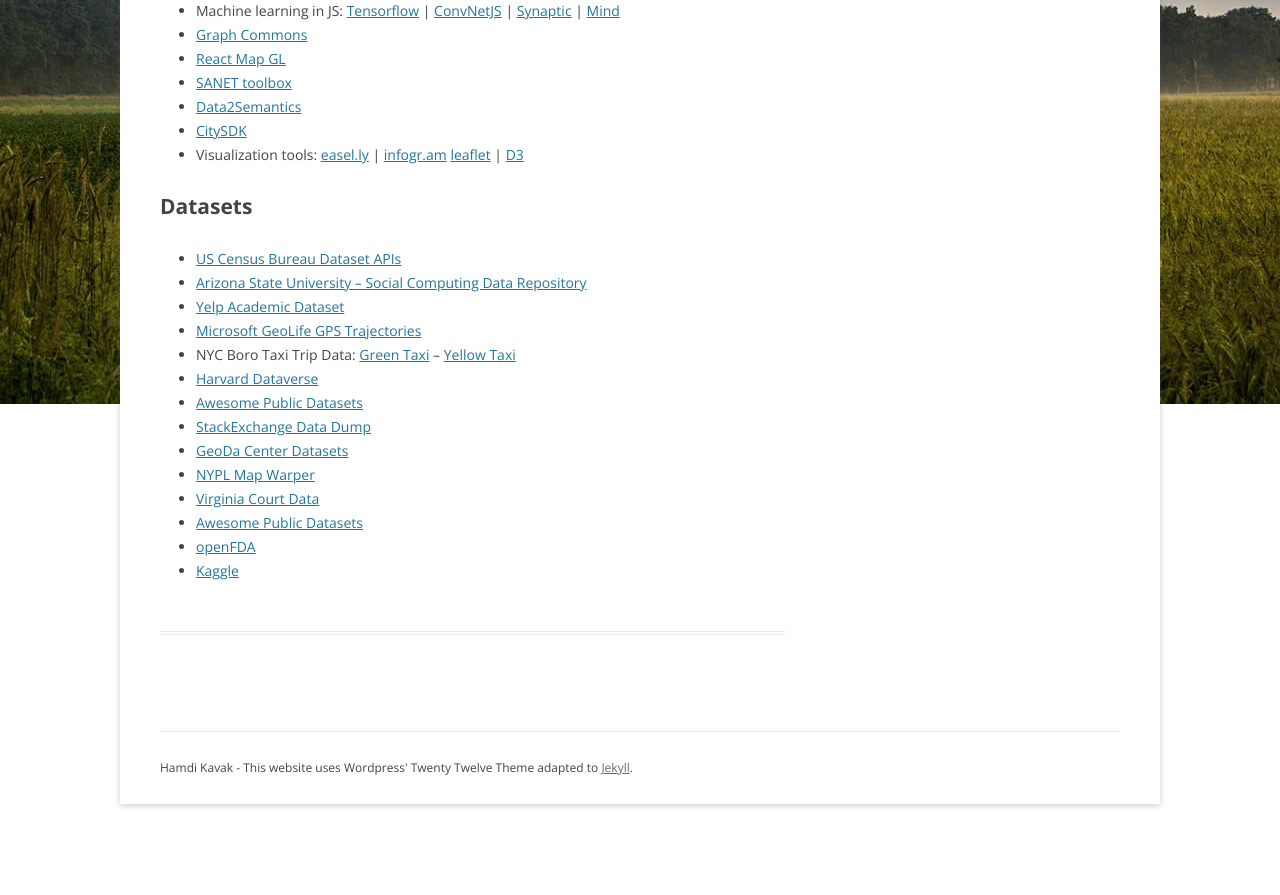
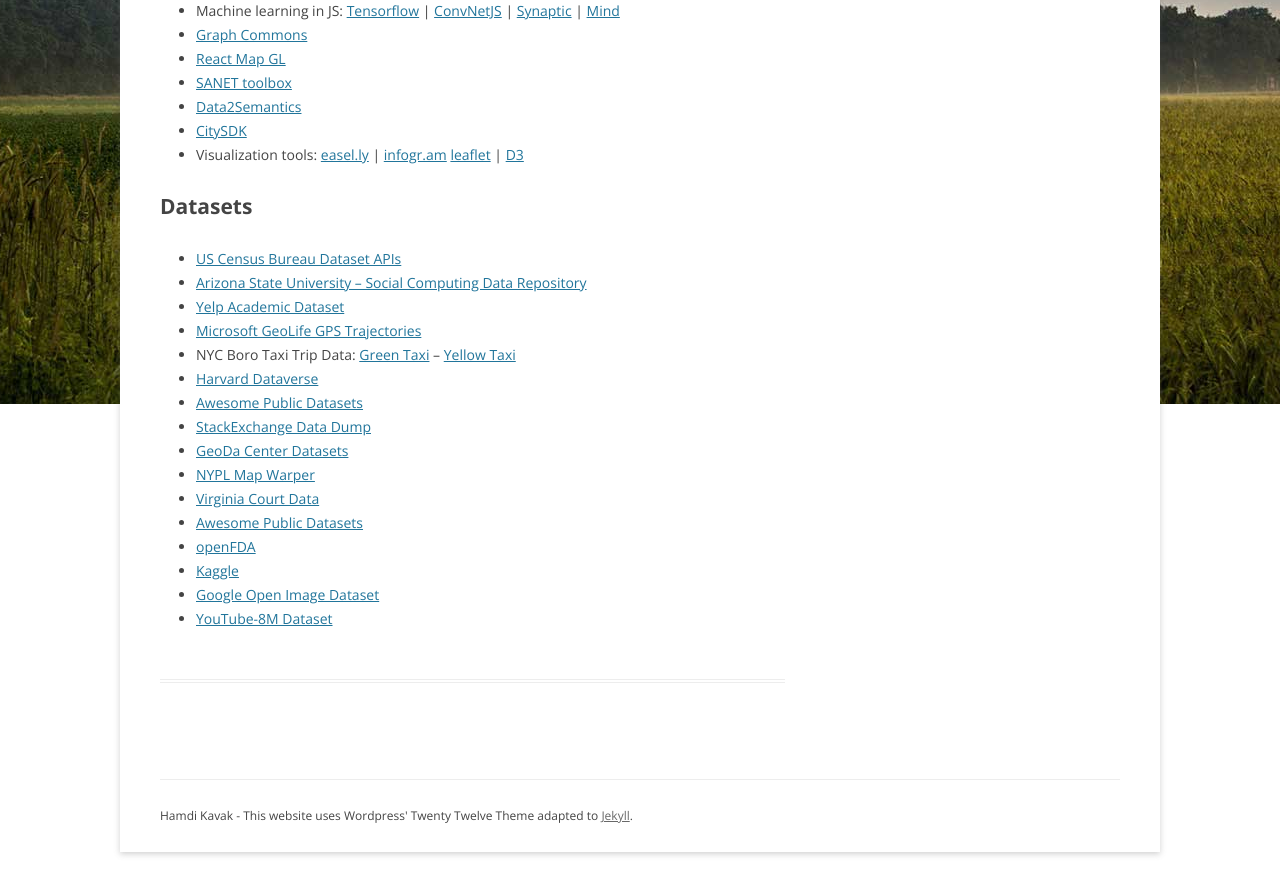
Before and after one commit to hamdikavak/hamdikavak.github.io, a Jekyll site: the page built from datasets/index.html, in a window 1280 px wide and 900 px high, scrolled down 614 px. Shown: the top 895 px of the window. Built offline with Jekyll 4.4.1, drawn with Linux system fonts in a browser that asks for light colours; nearby versions of some CDN libraries; library files that are not in the unit come from our copies; before the commit the page ends 1466 px from its top, so only the background shows below that.

Commit message:
Update index.html
added two links

```diff
--- a/datasets/index.html
+++ b/datasets/index.html
@@ -51,4 +51,6 @@
 	<li><a href="https://github.com/caesar0301/awesome-public-datasets">Awesome Public Datasets</a></li>
 	<li><a href="https://github.com/FDA/openfda">openFDA</a></li>
 	<li><a href="https://www.kaggle.com/datasets">Kaggle</a></li>
+	<li><a href="https://research.googleblog.com/2016/09/introducing-open-images-dataset.html">Google Open Image Dataset</a></li>
+	<li><a href="https://research.google.com/youtube8m/index.html">YouTube-8M Dataset</a></li>
 </ul>
```
